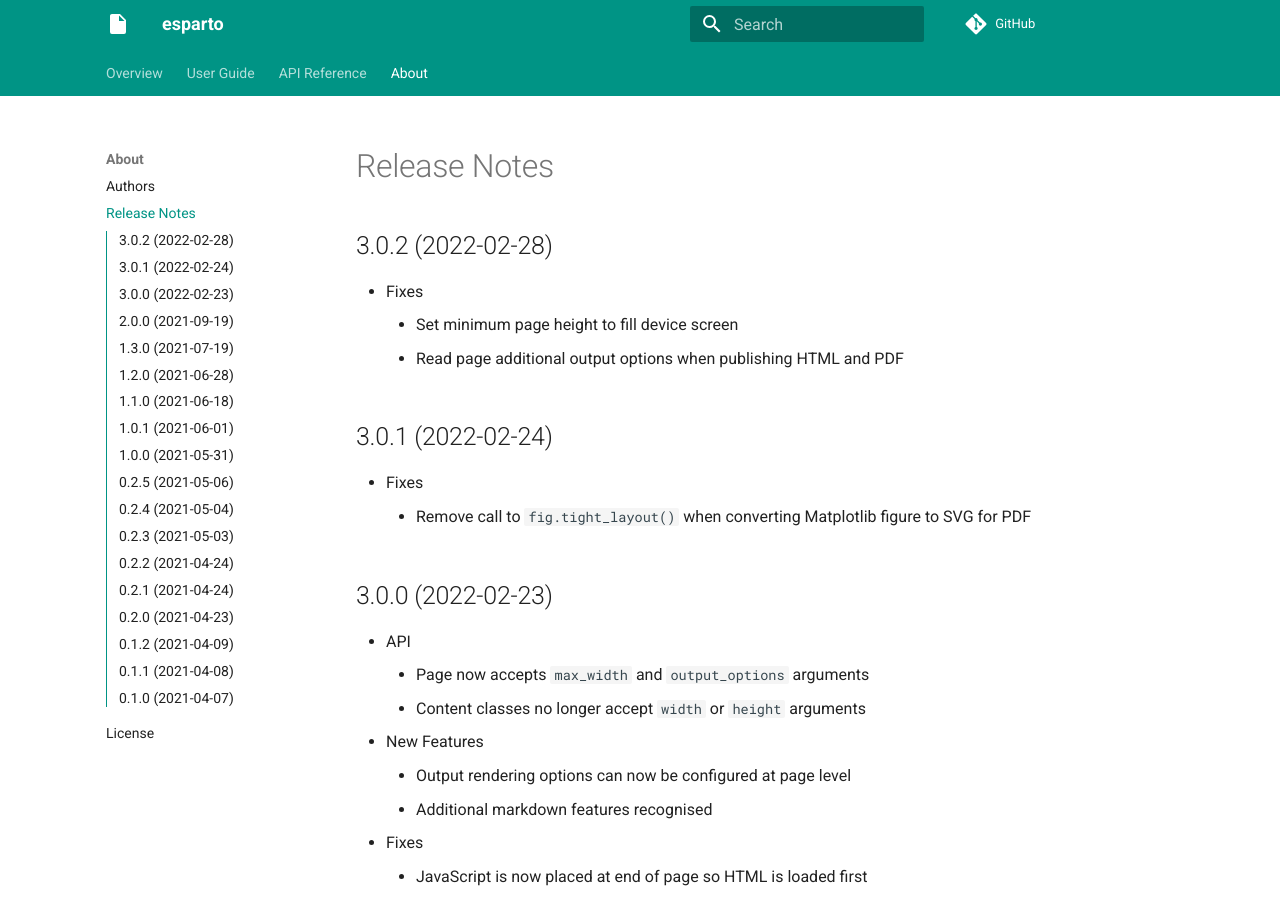
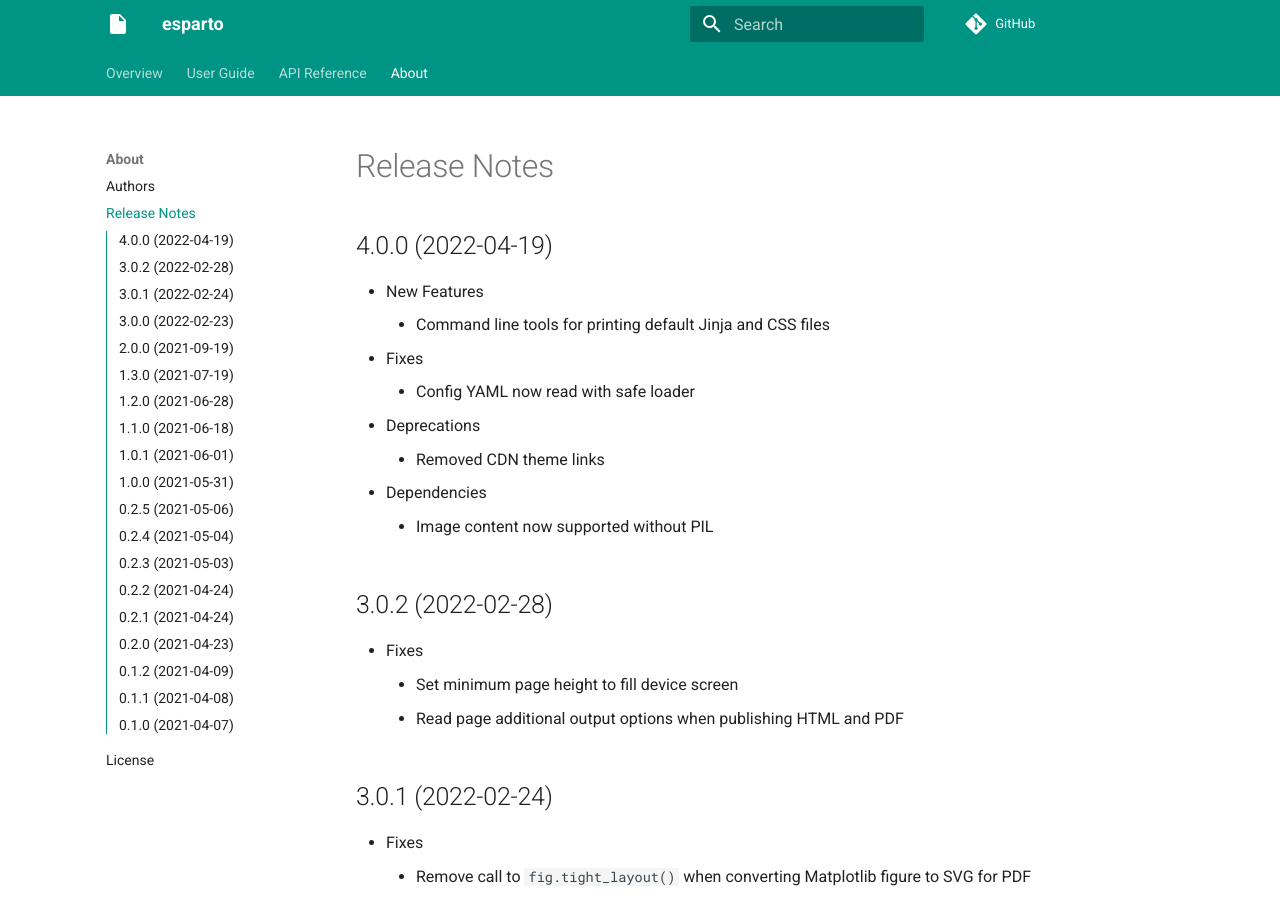
Before and after one commit to domvwt/esparto, an MkDocs documentation site: the page built from docs/04-about/release-notes.md, in a window 1280 px wide and 900 px high. Built offline with MkDocs 1.6.1 and Material for MkDocs 9.7.7, drawn with Linux system fonts in a browser that asks for light colours; comment, search, counter and statistics services are not loaded.

Commit message:
Update docs

```diff
--- a/docs/04-about/release-notes.md
+++ b/docs/04-about/release-notes.md
@@ -1,5 +1,17 @@
 Release Notes
 =============
+
+4.0.0 (2022-04-19)
+------------------
+
+- New Features
+    - Command line tools for printing default Jinja and CSS files
+- Fixes
+    - Config YAML now read with safe loader
+- Deprecations
+    - Removed CDN theme links
+- Dependencies
+    - Image content now supported without PIL
 
 3.0.2 (2022-02-28)
 ------------------
```
Also changed, not shown: docs/02-user-guide/output-options.md (+2 -2 lines).
